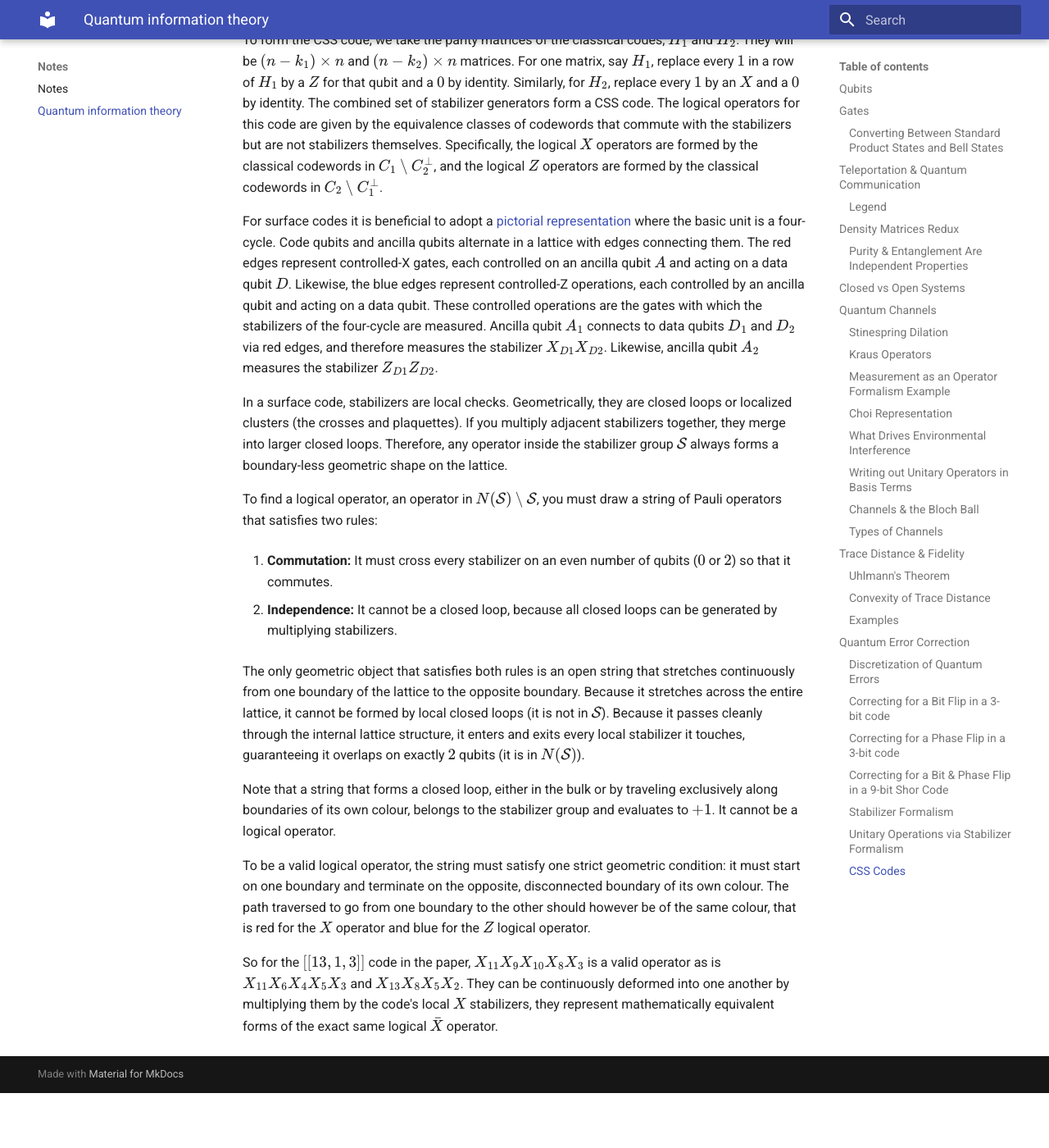
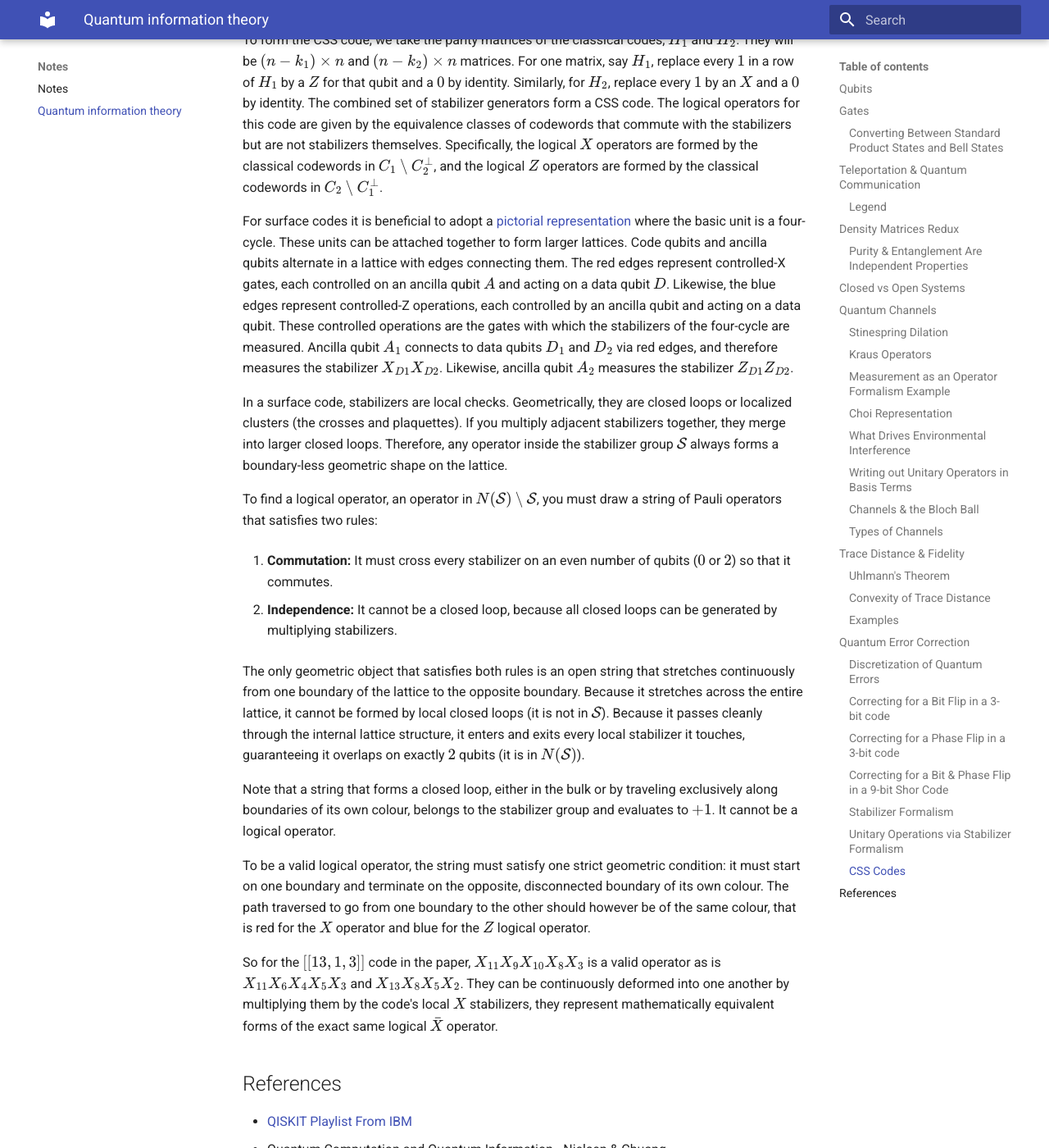
Before and after one commit to regstuff/notes, an MkDocs documentation site: the page built from docs/quantum_information_theory.md, in a window 1280 px wide and 1400 px high, scrolled down 38940 px. Shown: the whole window at 82% size. Built offline with MkDocs 1.6.1 and Material for MkDocs 9.7.7, drawn with Linux system fonts in a browser that asks for light colours; before the commit the page ends 40273 px from its top, so only the background shows below that; some of the changed text lies outside the part shown.

Commit message:
Update quantum_information_theory.md

```diff
--- a/docs/quantum_information_theory.md
+++ b/docs/quantum_information_theory.md
@@ -919,7 +919,7 @@
 
 To form the CSS code, we take the parity matrices of the classical codes, $H_1$ and $H_2$. They will be $(n-k_1)\times n$ and $(n-k_2)\times n$ matrices. For one matrix, say $H_1$, replace every $1$ in a row of $H_1$ by a $Z$ for that qubit and a $0$ by identity. Similarly, for $H_2$, replace every $1$ by an $X$ and a $0$ by identity. The combined set of stabilizer generators form a CSS code. The logical operators for this code are given by the equivalence classes of codewords that commute with the stabilizers but are not stabilizers themselves. Specifically, the logical $X$ operators are formed by the classical codewords in $C_1 \setminus C_2^\perp$, and the logical $Z$ operators are formed by the classical codewords in $C_2 \setminus C_1^\perp$.
 
-For surface codes it is beneficial to adopt a [pictorial representation](https://arxiv.org/html/1907.11157) where the basic unit is a four-cycle. Code qubits and ancilla qubits alternate in a lattice with edges connecting them. The red edges represent controlled-X gates, each controlled on an ancilla qubit $A$ and acting on a data qubit $D$. Likewise, the blue edges represent controlled-Z operations, each controlled by an ancilla qubit and acting on a data qubit. These controlled operations are the gates with which the stabilizers of the four-cycle are measured. Ancilla qubit $A_1$ connects to data qubits $D_1$ and $D_2$ via red edges, and therefore measures the stabilizer $X_{D1}X_{D2}$. Likewise, ancilla qubit $A_2$ measures the stabilizer $Z_{D1}Z_{D2}$.
+For surface codes it is beneficial to adopt a [pictorial representation](https://arxiv.org/html/1907.11157) where the basic unit is a four-cycle. These units can be attached together to form larger lattices. Code qubits and ancilla qubits alternate in a lattice with edges connecting them. The red edges represent controlled-X gates, each controlled on an ancilla qubit $A$ and acting on a data qubit $D$. Likewise, the blue edges represent controlled-Z operations, each controlled by an ancilla qubit and acting on a data qubit. These controlled operations are the gates with which the stabilizers of the four-cycle are measured. Ancilla qubit $A_1$ connects to data qubits $D_1$ and $D_2$ via red edges, and therefore measures the stabilizer $X_{D1}X_{D2}$. Likewise, ancilla qubit $A_2$ measures the stabilizer $Z_{D1}Z_{D2}$.
 
 In a surface code, stabilizers are local checks. Geometrically, they are closed loops or localized clusters (the crosses and plaquettes). If you multiply adjacent stabilizers together, they merge into larger closed loops. Therefore, any operator inside the stabilizer group $\mathcal{S}$ always forms a boundary-less geometric shape on the lattice.
 
@@ -929,7 +929,6 @@
 
 2.  **Independence:** It cannot be a closed loop, because all closed loops can be generated by multiplying stabilizers.
 
-
 The only geometric object that satisfies both rules is an open string that stretches continuously from one boundary of the lattice to the opposite boundary. Because it stretches across the entire lattice, it cannot be formed by local closed loops (it is not in $\mathcal{S}$). Because it passes cleanly through the internal lattice structure, it enters and exits every local stabilizer it touches, guaranteeing it overlaps on exactly $2$ qubits (it is in $N(\mathcal{S})$).
 
 Note that a string that forms a closed loop, either in the bulk or by traveling exclusively along boundaries of its own colour, belongs to the stabilizer group and evaluates to $+1$. It cannot be a logical operator.
@@ -937,3 +936,9 @@
 To be a valid logical operator, the string must satisfy one strict geometric condition: it must start on one boundary and terminate on the opposite, disconnected boundary of its own colour. The path traversed to go from one boundary to the other should however be of the same colour, that is red for the $X$ operator and blue for the $Z$ logical operator.
 
 So for the $[[13, 1, 3]]$ code in the paper, $X_{11}X_9X_{10}X_8X_3$ is a valid operator as is $X_{11}X_6X_4X_5X_3$ and $X_{13}X_8X_5X_2$. They can be continuously deformed into one another by multiplying them by the code's local $X$ stabilizers, they represent mathematically equivalent forms of the exact same logical $\bar{X}$ operator.
+
+## References
+- [QISKIT Playlist From IBM](https://www.youtube.com/playlist?list=PLOFEBzvs-VvqKKMXX4vbi4EB1uaErFMSO)
+- Quantum Computation and Quantum Information - Nielsen & Chuang
+- Quantum Error Correction: An Introductory Guide](https://arxiv.org/html/1907.11157)
+- [Surviving as a Quantum Computer in a Classical World - 2026 - Gottesman](https://www.cs.umd.edu/~dgottesm/QECCbook-2026.pdf)
```
